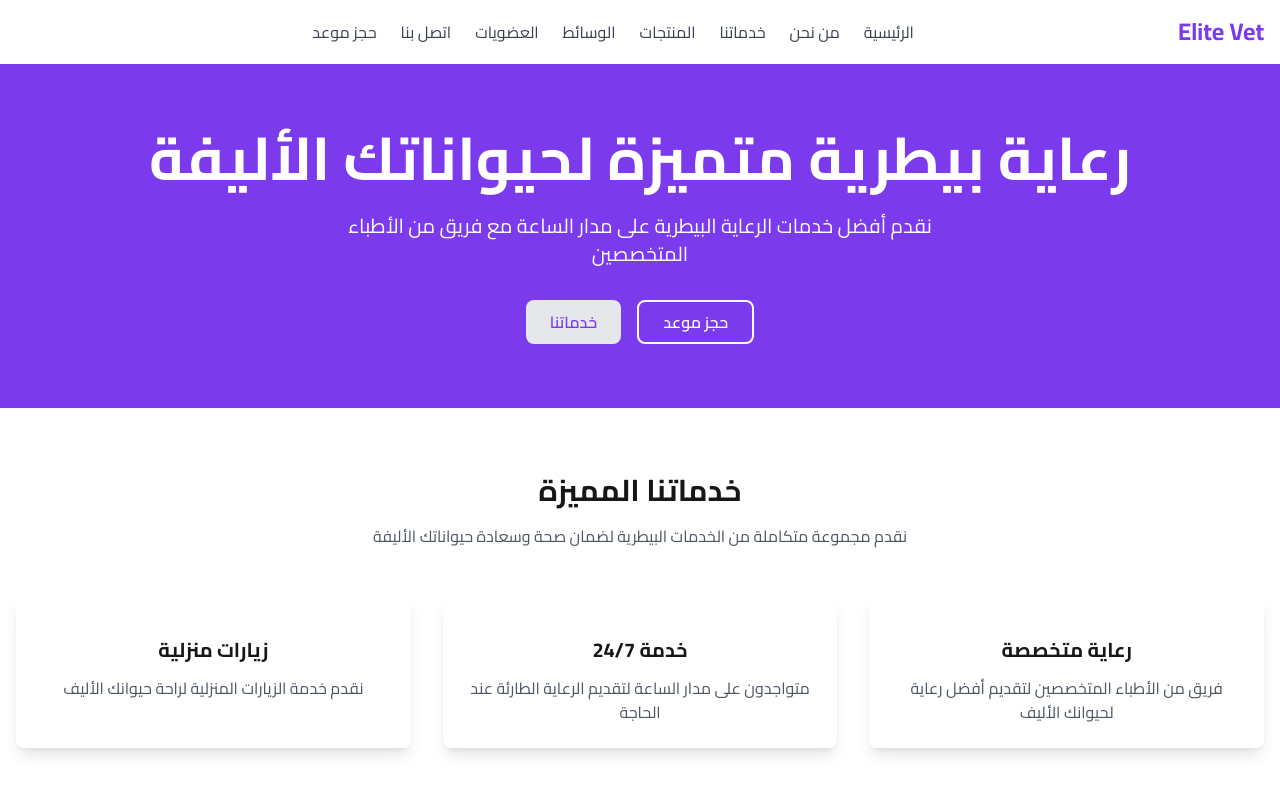
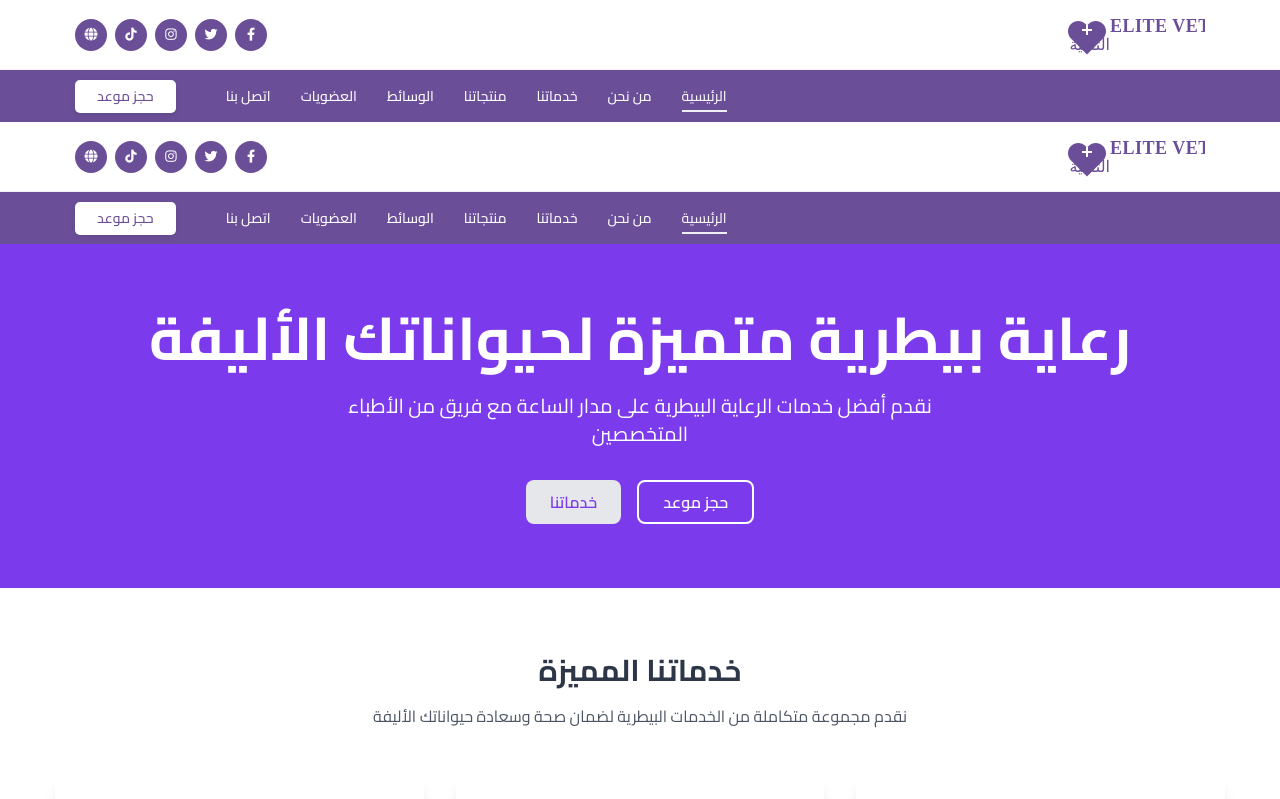
Before and after one commit to ahmed-said-dev/EliteProject, a Next.js app in the folder elite-frontend/: page / in a window 1280 px wide. Shown: the top 799 px of the page. Built offline with nearby package versions, Linux system fonts and the light colour scheme.

Commit message:
Header implimintation

```diff
--- a/elite-frontend/pages/_app.js
+++ b/elite-frontend/pages/_app.js
@@ -1,14 +1,21 @@
 import '@/styles/globals.css';
-import { Header } from '@/components/layouts/Header';
-import { Footer } from '@/components/layouts/Footer';
+import Head from 'next/head';
+import Header from '@/components/Header';
 
 function MyApp({ Component, pageProps }) {
   return (
-    <div dir="rtl">
-      <Header />
-      <Component {...pageProps} />
-      <Footer />
-    </div>
+    <>
+      <Head>
+        <title>Elite Vet</title>
+        <meta name="description" content="Elite Vet - Your Trusted Veterinary Care" />
+        <link rel="icon" href="/favicon.ico" />
+        <link rel="stylesheet" href="https://cdnjs.cloudflare.com/ajax/libs/font-awesome/6.4.2/css/all.min.css" />
+      </Head>
+      <div dir="rtl">
+        <Header />
+        <Component {...pageProps} />
+      </div>
+    </>
   );
 }
 
--- a/elite-frontend/pages/_document.js
+++ b/elite-frontend/pages/_document.js
@@ -5,6 +5,13 @@ export default function Document() {
     <Html lang="ar" dir="rtl">
       <Head>
         <link href="https://fonts.googleapis.com/css2?family=Cairo:wght@400;500;600;700&display=swap" rel="stylesheet" />
+        <link
+          rel="stylesheet"
+          href="https://cdnjs.cloudflare.com/ajax/libs/font-awesome/6.5.1/css/all.min.css"
+          integrity="sha512-DTOQO9RWCH3ppGqcWaEA1BIZOC6xxalwEsw9c2QQeAIftl+Vegovlnee1c9QX4TctnWMn13TZye+giMm8e2LwA=="
+          crossOrigin="anonymous"
+          referrerPolicy="no-referrer"
+        />
       </Head>
       <body>
         <Main />
--- a/elite-frontend/pages/index.js
+++ b/elite-frontend/pages/index.js
@@ -1,8 +1,11 @@
 import { Button } from '@/components/ui/Button';
 import { Section } from '@/components/ui/Section';
+import Header from '@/components/Header';
 
 export default function Home() {
   return (
+    <>
+      <Header />
       <main>
         {/* Hero Section */}
         <Section bgColor="bg-purple-600" className="text-white">
@@ -80,5 +83,6 @@ export default function Home() {
           </div>
         </Section>
       </main>
+    </>
   );
 }
--- /dev/null
+++ b/elite-frontend/src/components/Header.jsx
@@ -0,0 +1,65 @@
+import React from 'react';
+import Link from 'next/link';
+import Image from 'next/image';
+import styles from './Header.module.css';
+
+const Header = () => {
+  return (
+    <header className={styles.header_section}>
+      <div className={styles.header_top}>
+        <div className={styles.topContainer + " container"}>
+          <div className={styles.logoContainer}>
+            <Link href="/" className={styles.logo}>
+              <Image
+                src="/images/elite-vet-logo.svg"
+                alt="Elite Vet"
+                width={140}
+                height={45}
+                priority
+              />
+            </Link>
+            <div className={styles.socialLinks}>
+              <Link href="https://facebook.com" aria-label="Facebook" className={styles.socialIcon}>
+                <i className="fa-brands fa-facebook-f"></i>
+              </Link>
+              <Link href="https://twitter.com" aria-label="Twitter" className={styles.socialIcon}>
+                <i className="fa-brands fa-twitter"></i>
+              </Link>
+              <Link href="https://instagram.com" aria-label="Instagram" className={styles.socialIcon}>
+                <i className="fa-brands fa-instagram"></i>
+              </Link>
+              <Link href="https://tiktok.com" aria-label="TikTok" className={styles.socialIcon}>
+                <i className="fa-brands fa-tiktok"></i>
+              </Link>
+              <Link href="#" aria-label="Globe" className={styles.socialIcon}>
+                <i className="fa-solid fa-globe"></i>
+              </Link>
+            </div>
+          </div>
+        </div>
+      </div>
+      <div className={styles.header_bottom}>
+        <div className={styles.bottomContainer + " container"}>
+          <div className={styles.navContainer}>
+            <nav className={styles.mainNav}>
+              <ul className={styles.nav}>
+                <li><Link href="/" className={styles.active}>الرئيسية</Link></li>
+                <li><Link href="/about">من نحن</Link></li>
+                <li><Link href="/services">خدماتنا</Link></li>
+                <li><Link href="/products">منتجاتنا</Link></li>
+                <li><Link href="/media">الوسائط</Link></li>
+                <li><Link href="/memberships">العضويات</Link></li>
+                <li><Link href="/contact">اتصل بنا</Link></li>
+              </ul>
+            </nav>
+            <Link href="/book-an-appointment" className={styles.btnPrimary}>
+              حجز موعد
+            </Link>
+          </div>
+        </div>
+      </div>
+    </header>
+  );
+};
+
+export default Header;
--- /dev/null
+++ b/elite-frontend/src/components/Header.module.css
@@ -0,0 +1,151 @@
+.header_section {
+  position: relative;
+  z-index: 999;
+  font-family: 'Cairo', sans-serif;
+}
+
+.header_top {
+  background-color: #fff;
+  padding: 12px 0;
+  border-bottom: 1px solid rgba(107, 78, 152, 0.08);
+}
+
+.logoContainer {
+  display: flex;
+  justify-content: space-between;
+  align-items: center;
+  padding: 0 20px;
+}
+
+.logo {
+  display: block;
+}
+
+.logo img {
+  height: auto;
+  max-width: 140px;
+}
+
+.socialLinks {
+  display: flex;
+  gap: 8px;
+  align-items: center;
+}
+
+.socialIcon {
+  width: 32px;
+  height: 32px;
+  display: flex;
+  align-items: center;
+  justify-content: center;
+  border-radius: 50%;
+  background-color: #6B4E98;
+  color: white;
+  transition: all 0.25s ease;
+  font-size: 13px;
+}
+
+.socialIcon:hover {
+  background-color: #8B6BB8;
+  transform: translateY(-2px);
+  color: white;
+  box-shadow: 0 4px 12px rgba(107, 78, 152, 0.2);
+}
+
+.header_bottom {
+  background-color: #6B4E98;
+  padding: 0;
+}
+
+.navContainer {
+  display: flex;
+  justify-content: space-between;
+  align-items: center;
+  height: 52px;
+  padding: 0 20px;
+}
+
+.mainNav {
+  flex: 1;
+  display: flex;
+  justify-content: flex-end;
+  margin-left: 30px;
+}
+
+.nav {
+  display: flex;
+  gap: 30px;
+  list-style: none;
+  margin: 0;
+  padding: 0;
+}
+
+.nav li {
+  position: relative;
+}
+
+.nav a {
+  color: white;
+  text-decoration: none;
+  font-weight: 500;
+  font-size: 14px;
+  transition: all 0.25s ease;
+  padding: 16px 0;
+  display: block;
+}
+
+.nav a:hover,
+.nav a.active {
+  color: rgba(255, 255, 255, 0.95);
+}
+
+.nav a:after {
+  content: '';
+  position: absolute;
+  width: 0;
+  height: 2px;
+  bottom: 11px;
+  right: 0;
+  background-color: white;
+  transition: width 0.25s ease;
+  opacity: 0.9;
+}
+
+.nav a:hover:after,
+.nav a.active:after {
+  width: 100%;
+}
+
+.appointmentBtn {
+  margin-right: 15px;
+}
+
+.btnPrimary {
+  background-color: white;
+  color: #6B4E98;
+  padding: 6px 22px;
+  border-radius: 5px;
+  font-weight: 500;
+  font-size: 14px;
+  text-decoration: none;
+  transition: all 0.25s ease;
+  display: inline-block;
+  box-shadow: 0 2px 6px rgba(0, 0, 0, 0.08);
+  margin-right: 20px;
+  white-space: nowrap;
+}
+
+.btnPrimary:hover {
+  background-color: rgba(255, 255, 255, 0.97);
+  transform: translateY(-1px);
+  box-shadow: 0 4px 10px rgba(0, 0, 0, 0.12);
+  color: #6B4E98;
+}
+
+/* Container styles */
+.container {
+  width: 100%;
+  max-width: 1200px;
+  margin: 0 auto;
+  padding: 0 15px;
+}
--- a/elite-frontend/src/styles/globals.css
+++ b/elite-frontend/src/styles/globals.css
@@ -2,26 +2,42 @@
 @tailwind components;
 @tailwind utilities;
 
+@import url('https://fonts.googleapis.com/css2?family=Cairo:wght@400;500;600;700&display=swap');
+
 :root {
-  --background: #ffffff;
-  --foreground: #171717;
+  --primary-color: #6B4E98;
+  --primary-light: #8B6BB8;
+  --text-color: #2D3748;
+  --border-color: rgba(107, 78, 152, 0.1);
 }
 
-@media (prefers-color-scheme: dark) {
-  :root {
-    --background: #0a0a0a;
-    --foreground: #ededed;
-  }
+* {
+  box-sizing: border-box;
+  padding: 0;
+  margin: 0;
 }
 
-@layer base {
-  html {
-    direction: rtl;
-  }
+html,
+body {
+  max-width: 100vw;
+  overflow-x: hidden;
+  font-family: 'Cairo', sans-serif;
+  direction: rtl;
+}
 
-  body {
-    background: var(--background);
-    color: var(--foreground);
-    font-family: 'Cairo', Arial, sans-serif;
-  }
+body {
+  color: var(--text-color);
+  background: #fff;
 }
+
+a {
+  color: inherit;
+  text-decoration: none;
+}
+
+.container {
+  width: 100%;
+  max-width: 1200px;
+  margin: 0 auto;
+  padding: 0 15px;
+}
```
Also changed, not shown: elite-frontend/package.json (+5 -4 lines), elite-frontend/public/images/elite-vet-logo.svg (added), 1 other file (tests, documents, lock files or other folders). Lines whose indentation alone changed are shown as unchanged.
